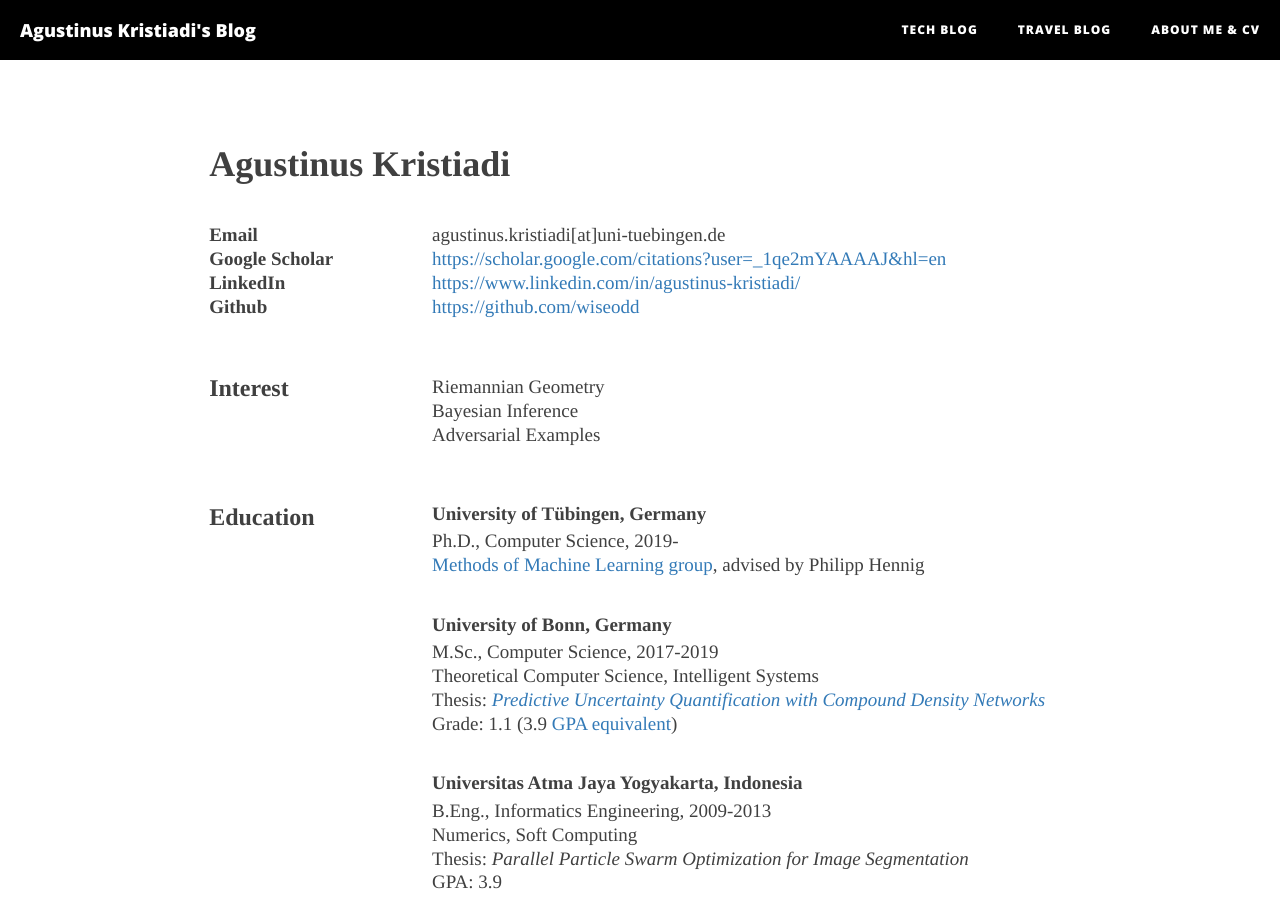
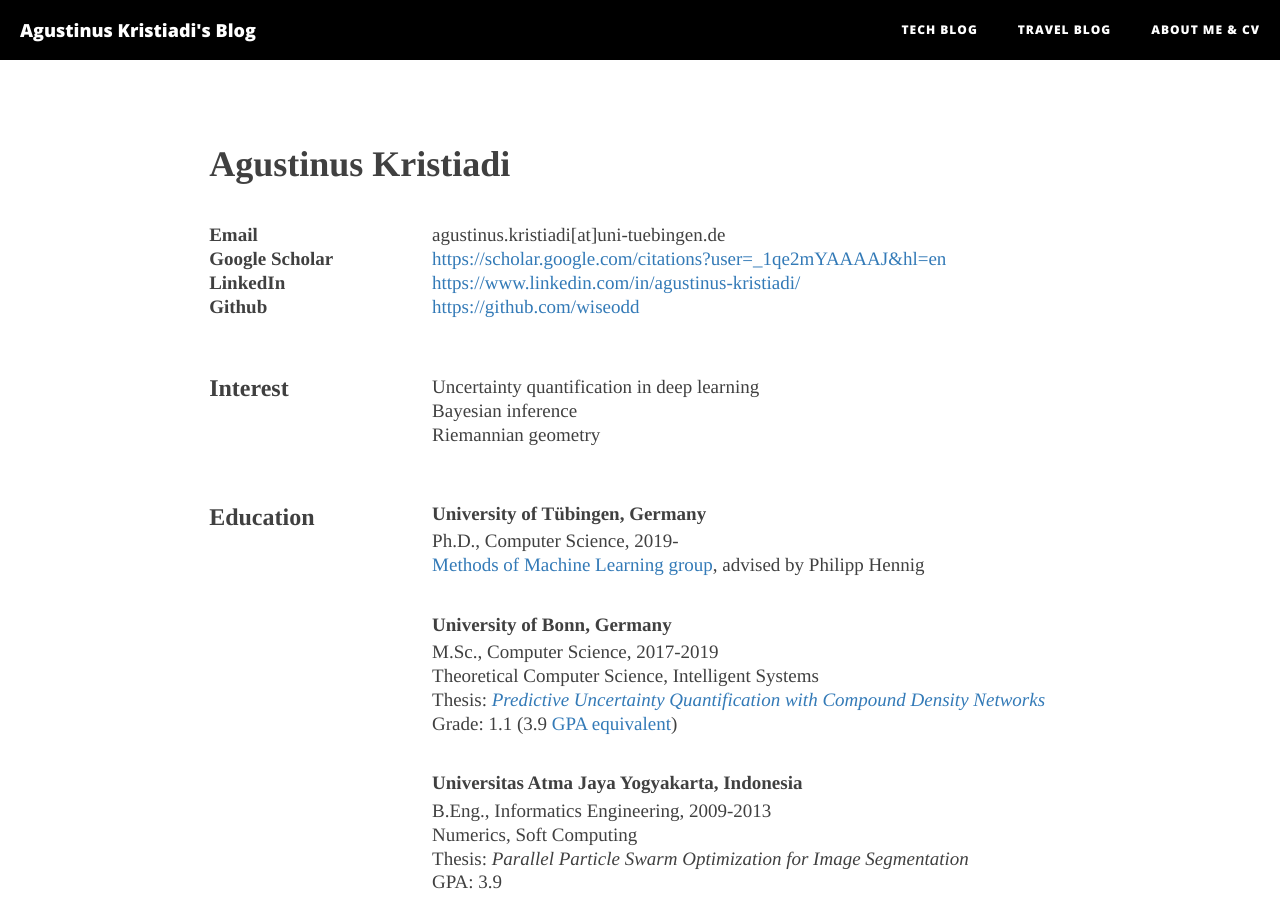
Before and after one commit to hsyodysseyjr/wiseodd0, a Jekyll site: the page built from about.html, in a window 1280 px wide and 900 px high. Built offline with Jekyll 4.4.1, drawn with Linux system fonts in a browser that asks for light colours; nearby versions of some CDN libraries; formulas are drawn with MathJax 3.

Commit message:
Update about

```diff
--- a/about.html
+++ b/about.html
@@ -34,9 +34,9 @@ header-img: "img/about-bg.jpg"
     <div class="row">
         <div class="col-md-3"><h3>Interest</h3></div>
         <div class="col-md-9">
-            <div>Riemannian Geometry</div>
-            <div>Bayesian Inference</div>
-            <div>Adversarial Examples</div>
+            <div>Uncertainty quantification in deep learning</div>
+            <div>Bayesian inference</div>
+            <div>Riemannian geometry</div>
         </div>
     </div>
 
```
Also changed, not shown: 1 other file.
